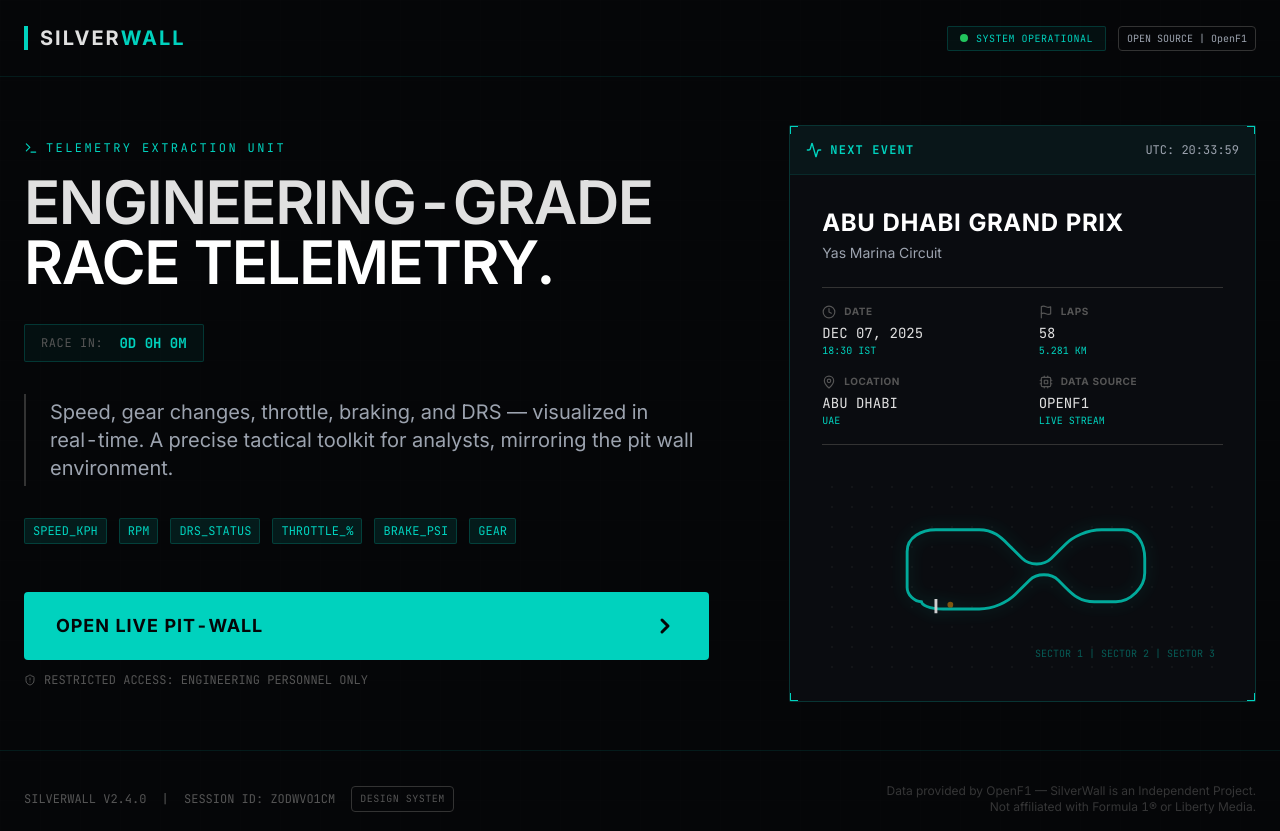
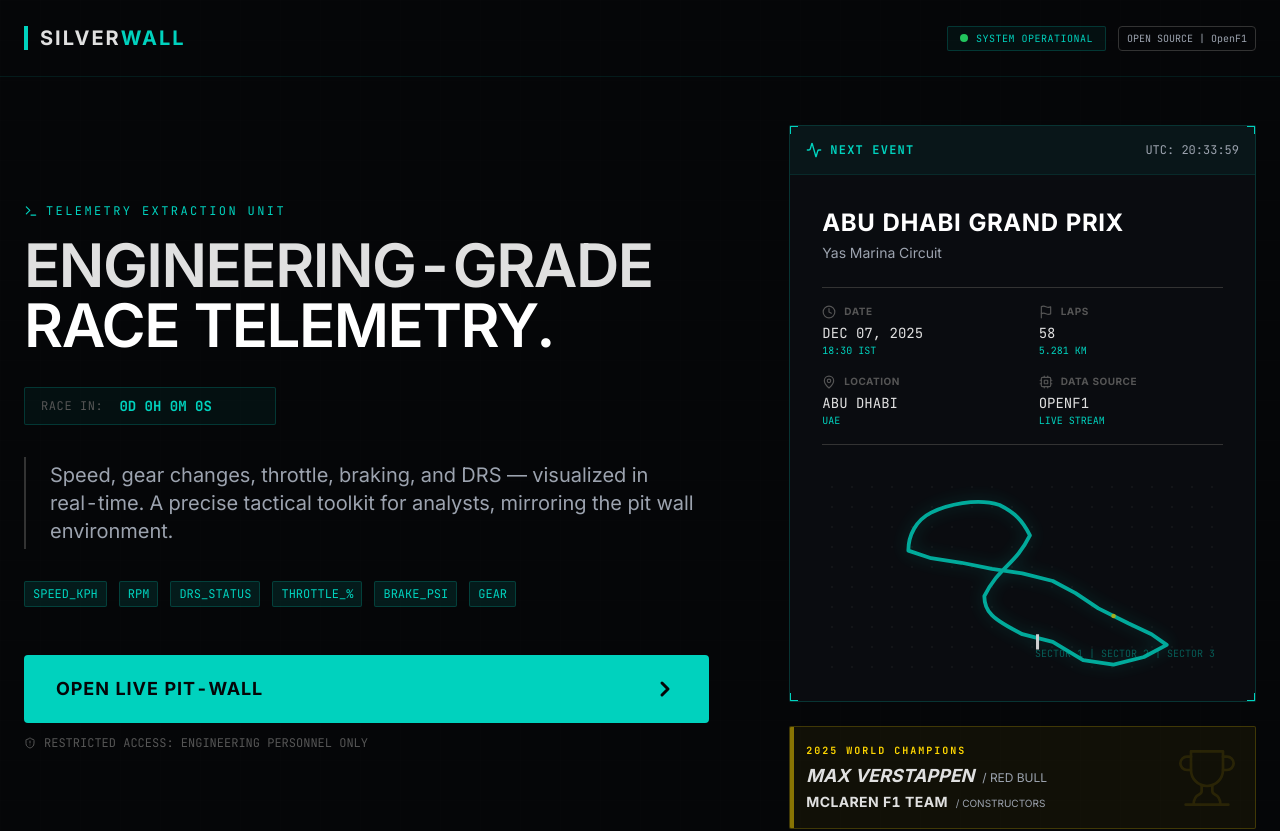
Before and after one commit to Ashborn-047/silverwall, a React (Vite) app in the folder Silverwall UIUX design system/: page / in a window 1280 px wide. Shown: the top 831 px of the page. Built offline with nearby package versions, Linux system fonts and the light colour scheme; no server answers.

Commit message:
feat(landing): complete 2026 makeover with high-precision timer, albert park map, and 2025 champions tribute

```diff
--- a/Silverwall UIUX design system/src/pages/Landing.tsx
+++ b/Silverwall UIUX design system/src/pages/Landing.tsx
@@ -1,6 +1,6 @@
 import React, { useState, useEffect } from 'react';
 import { Link } from 'react-router-dom';
-import { ChevronRight, Activity, Cpu, ShieldAlert, Terminal, Clock, MapPin, Flag } from 'lucide-react';
+import { ChevronRight, Activity, Cpu, ShieldAlert, Terminal, Clock, MapPin, Flag, Trophy } from 'lucide-react';
 import useRaceStatus from '../hooks/useRaceStatus';
 
 // ============================================================================
@@ -20,27 +20,37 @@ export default function Landing() {
     }, []);
 
     const isLive = raceStatus.status === 'live';
-    const isWaiting = raceStatus.status === 'waiting';
     const isOffSeason = raceStatus.status === 'off_season';
 
-    let countdownData = { days: 0, hours: 0, minutes: 0, isLive: isLive };
+    // High-precision countdown timer (seconds)
+    const [secondsRemaining, setSecondsRemaining] = useState(0);
 
-    if (isWaiting && raceStatus.countdown) {
-        countdownData = {
-            days: raceStatus.countdown.days,
-            hours: raceStatus.countdown.hours,
-            minutes: raceStatus.countdown.minutes,
-            isLive: false
-        };
-    } else if (isOffSeason && raceStatus.nextSeason) {
-        const seconds = raceStatus.nextSeason.countdown_seconds;
-        countdownData = {
-            days: Math.floor(seconds / 86400),
-            hours: Math.floor((seconds % 86400) / 3600),
-            minutes: Math.floor((seconds % 3600) / 60),
-            isLive: false
-        };
-    }
+    useEffect(() => {
+        let timer: any;
+        if (raceStatus.status === 'off_season' && raceStatus.nextSeason) {
+            setSecondsRemaining(raceStatus.nextSeason.countdown_seconds);
+            timer = setInterval(() => {
+                setSecondsRemaining(prev => Math.max(0, prev - 1));
+            }, 1000);
+        } else if (raceStatus.status === 'waiting' && raceStatus.countdown) {
+            const c = raceStatus.countdown;
+            const total = (c.days * 86400) + (c.hours * 3600) + (c.minutes * 60) + c.seconds;
+            setSecondsRemaining(total);
+            timer = setInterval(() => {
+                setSecondsRemaining(prev => Math.max(0, prev - 1));
+            }, 1000);
+        }
+
+        return () => clearInterval(timer);
+    }, [raceStatus]);
+
+    const formatCountdown = () => {
+        const d = Math.floor(secondsRemaining / 86400);
+        const h = Math.floor((secondsRemaining % 86400) / 3600);
+        const m = Math.floor((secondsRemaining % 3600) / 60);
+        const s = secondsRemaining % 60;
+        return `${d}D ${h}H ${m}M ${s}S`;
+    };
 
     return (
         <div className="min-h-screen bg-[#050608] text-[#E0E0E0] font-sans selection:bg-[#00D2BE] selection:text-[#050608] flex flex-col overflow-hidden relative">
@@ -100,7 +110,7 @@ export default function Landing() {
 
                         {/* Countdown Timer */}
                         <div className="flex items-center gap-3 font-mono text-sm">
-                            {countdownData.isLive ? (
+                            {isLive ? (
                                 <div className="flex items-center gap-2 px-4 py-2 bg-red-500/10 border border-red-500/30 rounded-sm animate-pulse">
                                     <span className="w-2 h-2 rounded-full bg-red-500" />
                                     <span className="text-red-500 font-bold tracking-wider">RACE LIVE</span>
@@ -108,8 +118,8 @@ export default function Landing() {
                             ) : (
                                 <div className="flex items-center gap-4 px-4 py-2 bg-[#00D2BE]/5 border border-[#00D2BE]/20 rounded-sm">
                                     <span className="text-[#555] text-xs uppercase tracking-wider">{isOffSeason ? 'Season Starts In:' : 'Race In:'}</span>
-                                    <span className="text-[#00D2BE] font-bold">
-                                        {countdownData.days}D {countdownData.hours}H {countdownData.minutes}M
+                                    <span className="text-[#00D2BE] font-bold tabular-nums w-[140px]">
+                                        {formatCountdown()}
                                     </span>
                                 </div>
                             )}
@@ -163,8 +173,27 @@ export default function Landing() {
                     </div>
 
                     {/* RIGHT COL: Next Race Card */}
-                    <div className="lg:col-span-5 w-full">
+                    <div className="lg:col-span-5 w-full flex flex-col gap-6">
                         <RaceCard currentTime={currentTime} raceStatus={raceStatus} />
+
+                        {/* 2025 Champions Banner */}
+                        <div className="p-4 rounded-sm border border-[#FFD700]/20 bg-[#FFD700]/5 flex items-center justify-between overflow-hidden relative group">
+                            <div className="absolute top-0 left-0 w-1 h-full bg-[#FFD700] opacity-50" />
+                            <div className="flex flex-col">
+                                <span className="text-[10px] text-[#FFD700] font-mono font-bold tracking-[0.2em] uppercase mb-1">2025 WORLD CHAMPIONS</span>
+                                <div className="flex items-baseline gap-2">
+                                    <span className="text-lg font-black text-[#E0E0E0] italic">MAX VERSTAPPEN</span>
+                                    <span className="text-xs text-[#9CA3AF]">/ RED BULL</span>
+                                </div>
+                                <div className="flex items-baseline gap-2 mt-0.5">
+                                    <span className="text-sm font-bold text-[#E0E0E0] uppercase tracking-wide">McLAREN F1 TEAM</span>
+                                    <span className="text-[10px] text-[#9CA3AF]">/ CONSTRUCTORS</span>
+                                </div>
+                            </div>
+                            <div className="opacity-10 group-hover:opacity-20 transition-opacity">
+                                <Trophy size={64} className="text-[#FFD700]" strokeWidth={1} />
+                            </div>
+                        </div>
                     </div>
 
                 </div>
@@ -267,48 +296,42 @@ const RaceCard = ({ currentTime, raceStatus }: { currentTime: Date, raceStatus:
                         }}
                     />
 
-                    {/* Yas Marina Realistic SVG Path */}
-                    <svg viewBox="0 0 200 120" className="w-full h-full drop-shadow-[0_0_8px_rgba(0,210,190,0.3)] z-10 transform scale-90">
-                        {/* Main track outline - realistic Yas Marina shape */}
+                    {/* Albert Park Realistic SVG Path */}
+                    <svg viewBox="0 0 200 120" className="w-full h-full drop-shadow-[0_0_8px_rgba(0,210,190,0.3)] z-10 transform translate-y-2 scale-95">
+                        {/* Main track outline - Albert Park */}
                         <path
-                            d="M 30 80
-                               C 25 80, 20 75, 20 70
-                               L 20 45
-                               C 20 35, 30 30, 40 30
-                               L 70 30
-                               C 80 30, 85 35, 90 40
-                               L 100 50
-                               C 105 55, 115 55, 120 50
-                               L 130 40
-                               C 135 35, 145 30, 155 30
-                               L 170 30
-                               C 180 30, 185 40, 185 50
-                               L 185 60
-                               C 185 70, 175 80, 165 80
-                               L 150 80
-                               C 140 80, 135 75, 130 70
-                               L 125 65
-                               C 120 60, 110 60, 105 65
-                               L 95 75
-                               C 90 80, 80 85, 70 85
-                               L 45 85
-                               C 35 85, 30 82, 30 80 Z"
+                            d="M 120 100 L 100 95 C 80 85, 75 80, 75 70 C 80 60, 85 55, 90 50 C 95 45, 100 40, 105 30 C 100 20, 95 15, 85 10 C 70 5, 50 10, 40 15 C 30 20, 25 30, 25 40 L 40 45 L 60 48 L 80 52 L 100 55 L 120 60 L 135 68 L 150 78 L 170 88 L 185 95 L 195 102 L 180 110 L 160 115 L 140 112 L 120 100 Z"
                             fill="none"
                             stroke="#00D2BE"
-                            strokeWidth="2"
+                            strokeWidth="2.5"
                             strokeLinejoin="round"
                             strokeLinecap="round"
                         />
                         {/* Start/Finish Line */}
-                        <line x1="40" y1="78" x2="40" y2="88" stroke="white" strokeWidth="2" />
-                        {/* Pit lane entrance indicator */}
-                        <circle cx="50" cy="82" r="2" fill="#FF9F0A" opacity="0.6" />
+                        <line x1="110" y1="95" x2="110" y2="105" stroke="white" strokeWidth="2" />
+                        {/* Speed trap indicator */}
+                        <circle cx="160" cy="83" r="1.5" fill="#FFD700" opacity="0.8" />
                     </svg>
 
                     <div className="absolute bottom-2 right-2 text-[10px] font-mono text-[#00D2BE] opacity-50">
                         SECTOR 1 | SECTOR 2 | SECTOR 3
                     </div>
                 </div>
+
+                {/* 2026 Regulation Highlight */}
+                {isOffSeason && (
+                    <div className="px-6 md:px-8 pb-8">
+                        <div className="p-3 bg-[#00D2BE]/5 border border-[#00D2BE]/10 rounded-sm">
+                            <div className="flex items-center gap-2 mb-2">
+                                <ShieldAlert size={14} className="text-[#00D2BE]" />
+                                <span className="text-[10px] font-mono text-[#00D2BE] uppercase tracking-[0.2em] font-bold">2026 REGULATION OVERHAUL</span>
+                            </div>
+                            <p className="text-[11px] text-[#9CA3AF] leading-relaxed font-mono">
+                                NEW POWER UNITS: 50% ELECTRICAL SUSTAINABILITY. ACTIVE AERODYNAMICS. COMPLETELY NEW CHASSIS DESIGN.
+                            </p>
+                        </div>
+                    </div>
+                )}
             </div>
         </div>
     );
```
Also changed, not shown: 2 other files (tests, documents, lock files or other folders).
